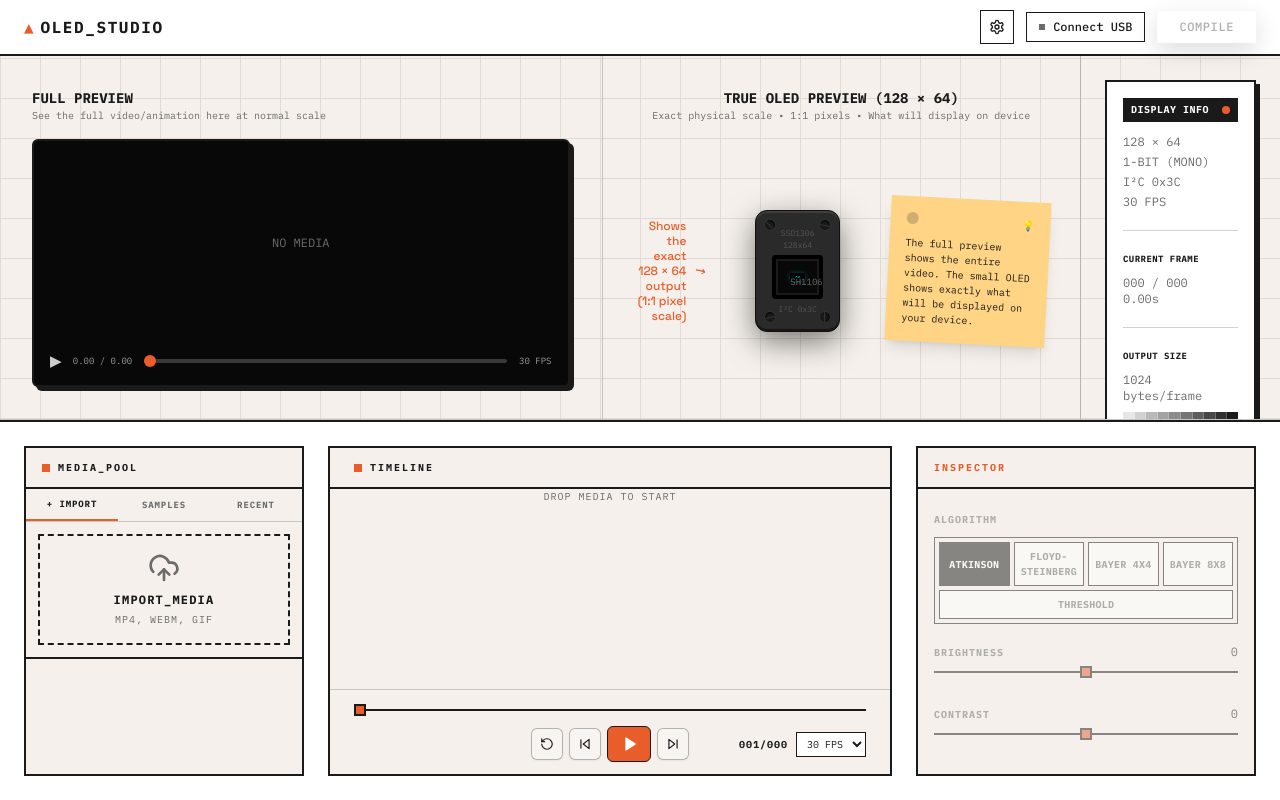
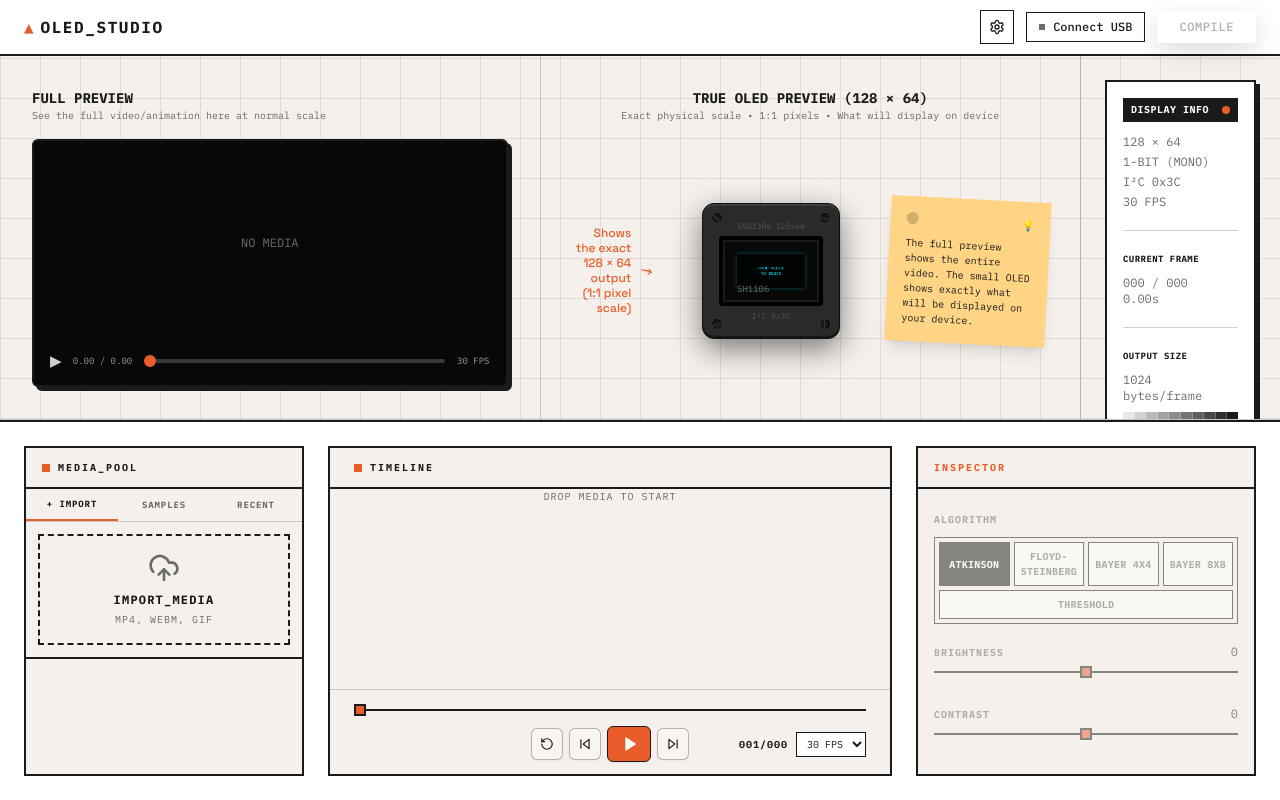
Before and after one commit to tezz-e/OLEDify, a React (Vite) app in the folder web/: page / in a window 1280 px wide. Built offline with nearby package versions, Linux system fonts and the light colour scheme.

Commit message:
right-align-full-preview-box

```diff
--- a/web/src/App.tsx
+++ b/web/src/App.tsx
@@ -358,7 +358,8 @@ export default function App() {
           `
         }}>
           {/* Column 1: Full Preview */}
-          <div className="flex-[1.3] p-6 lg:p-8 flex flex-col relative border-r border-[#1A1A1A]/20 min-w-0">
+          <div className="flex-1 p-6 lg:p-8 flex flex-col relative border-r border-[#1A1A1A]/20 min-w-0">
+            <div className="w-full max-w-[650px] ml-auto mr-0 xl:mr-8 flex flex-col h-full">
               <div className="mb-4">
                 <h3 className="font-mono font-bold text-sm text-[#1A1A1A]">FULL PREVIEW</h3>
                 <p className="font-mono text-[10px] text-[#6B6B6B]">See the full video/animation here at normal scale</p>
@@ -401,6 +402,7 @@ export default function App() {
                     />
                   </div>
                   <div className="text-[9px] font-mono whitespace-nowrap opacity-60">30 FPS</div>
+                </div>
               </div>
             </div>
           </div>
```
Lines whose indentation alone changed are shown as unchanged.
